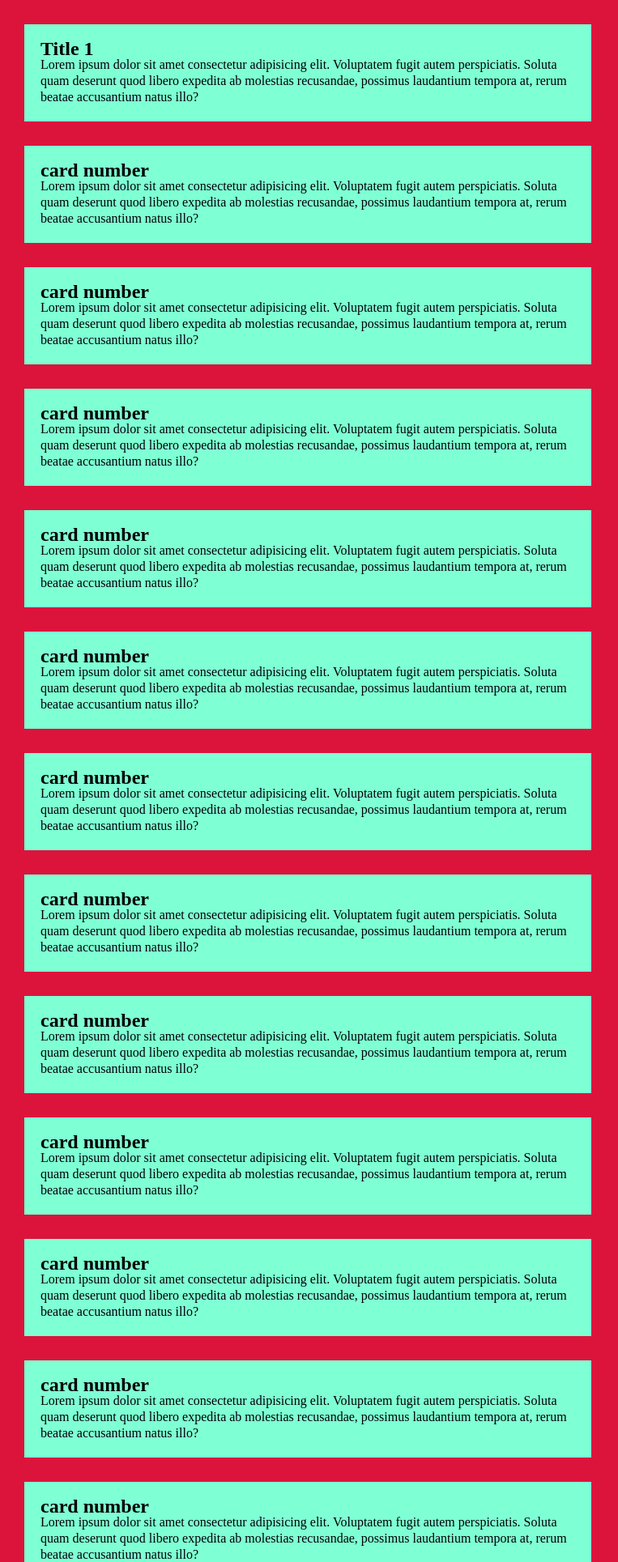
After one commit to avneeshlingwal9/project, a Django app: page /page2 in a window 1280 px wide. The commit adds this page. Shown: the top 1929 px of the page at 81% size, without its empty margins (0-763 px from the left). Run offline with Django 5.2, Linux system fonts and the light colour scheme.

Commit message:
Added scroll bar page

```diff
--- /dev/null
+++ b/pages/pages/base/static/base/css/scr.css
@@ -0,0 +1,26 @@
+*{
+    margin: 0;
+    padding: 0;
+    box-sizing: border-box;
+}
+body{
+    background-color: crimson;
+}
+.card{
+    width: 700px;
+    background-color: aquamarine;
+    padding: 20px;
+    margin: 30px;
+    line-height: 20px;
+}
+/* For selecting the scrollbar*/
+::-webkit-scrollbar{
+    background-color: white;
+    width: 10px;
+/* For selecting thumb of scroll bar*/
+}
+::-webkit-scrollbar-thumb{
+    background: linear-gradient(red,blue);
+    border-radius: 100px;
+
+}
--- a/pages/pages/base/templates/base/loading_animation.html
+++ b/pages/pages/base/templates/base/loading_animation.html
@@ -18,5 +18,6 @@
 
         </div>
     </div>
+    <a href= {% url "scroll_bar" %} >  Check out for next one </a>
 </body>
 </html>
--- /dev/null
+++ b/pages/pages/base/templates/base/scroll_bar.html
@@ -0,0 +1,96 @@
+{% load static %}
+<!DOCTYPE html>
+<html lang="en">
+<head>
+    <meta charset="UTF-8">
+    <meta name="viewport" content="width=device-width, initial-scale=1.0">
+    <link rel="stylesheet" href="{%static 'base/css/scr.css' %}">
+    <title>Document</title>
+</head>
+<!--     section>(.card>h2.title+p)*20 -->
+<body>
+    <section>
+        <div class="card">
+            <h2 class="title">Title 1</h2>
+            <p>Lorem ipsum dolor sit amet consectetur adipisicing elit. Voluptatem fugit autem perspiciatis. Soluta quam deserunt quod libero expedita ab molestias recusandae, possimus laudantium tempora at, rerum beatae accusantium natus illo?</p>
+        </div>
+        <div class="card">
+            <h2 class="title"> card number</h2>
+            <p>Lorem ipsum dolor sit amet consectetur adipisicing elit. Voluptatem fugit autem perspiciatis. Soluta quam deserunt quod libero expedita ab molestias recusandae, possimus laudantium tempora at, rerum beatae accusantium natus illo?</p>
+        </div>
+        <div class="card">
+            <h2 class="title"> card number</h2>
+            <p>Lorem ipsum dolor sit amet consectetur adipisicing elit. Voluptatem fugit autem perspiciatis. Soluta quam deserunt quod libero expedita ab molestias recusandae, possimus laudantium tempora at, rerum beatae accusantium natus illo?</p>
+        </div>
+        <div class="card">
+            <h2 class="title"> card number</h2>
+            <p>Lorem ipsum dolor sit amet consectetur adipisicing elit. Voluptatem fugit autem perspiciatis. Soluta quam deserunt quod libero expedita ab molestias recusandae, possimus laudantium tempora at, rerum beatae accusantium natus illo?</p>
+        </div>
+        <div class="card">
+            <h2 class="title"> card number</h2>
+            <p>Lorem ipsum dolor sit amet consectetur adipisicing elit. Voluptatem fugit autem perspiciatis. Soluta quam deserunt quod libero expedita ab molestias recusandae, possimus laudantium tempora at, rerum beatae accusantium natus illo?</p>
+        </div>
+        <div class="card">
+            <h2 class="title"> card number</h2>
+            <p>Lorem ipsum dolor sit amet consectetur adipisicing elit. Voluptatem fugit autem perspiciatis. Soluta quam deserunt quod libero expedita ab molestias recusandae, possimus laudantium tempora at, rerum beatae accusantium natus illo?</p>
+        </div>
+        <div class="card">
+            <h2 class="title"> card number</h2>
+            <p>Lorem ipsum dolor sit amet consectetur adipisicing elit. Voluptatem fugit autem perspiciatis. Soluta quam deserunt quod libero expedita ab molestias recusandae, possimus laudantium tempora at, rerum beatae accusantium natus illo?</p>
+        </div>
+        <div class="card">
+            <h2 class="title"> card number</h2>
+            <p>Lorem ipsum dolor sit amet consectetur adipisicing elit. Voluptatem fugit autem perspiciatis. Soluta quam deserunt quod libero expedita ab molestias recusandae, possimus laudantium tempora at, rerum beatae accusantium natus illo?</p>
+        </div>
+        <div class="card">
+            <h2 class="title"> card number</h2>
+            <p>Lorem ipsum dolor sit amet consectetur adipisicing elit. Voluptatem fugit autem perspiciatis. Soluta quam deserunt quod libero expedita ab molestias recusandae, possimus laudantium tempora at, rerum beatae accusantium natus illo?</p>
+        </div>
+        <div class="card">
+            <h2 class="title"> card number</h2>
+            <p>Lorem ipsum dolor sit amet consectetur adipisicing elit. Voluptatem fugit autem perspiciatis. Soluta quam deserunt quod libero expedita ab molestias recusandae, possimus laudantium tempora at, rerum beatae accusantium natus illo?</p>
+        </div>
+        <div class="card">
+            <h2 class="title"> card number</h2>
+            <p>Lorem ipsum dolor sit amet consectetur adipisicing elit. Voluptatem fugit autem perspiciatis. Soluta quam deserunt quod libero expedita ab molestias recusandae, possimus laudantium tempora at, rerum beatae accusantium natus illo?</p>
+        </div>
+        <div class="card">
+            <h2 class="title"> card number</h2>
+            <p>Lorem ipsum dolor sit amet consectetur adipisicing elit. Voluptatem fugit autem perspiciatis. Soluta quam deserunt quod libero expedita ab molestias recusandae, possimus laudantium tempora at, rerum beatae accusantium natus illo?</p>
+        </div>
+        <div class="card">
+            <h2 class="title"> card number</h2>
+            <p>Lorem ipsum dolor sit amet consectetur adipisicing elit. Voluptatem fugit autem perspiciatis. Soluta quam deserunt quod libero expedita ab molestias recusandae, possimus laudantium tempora at, rerum beatae accusantium natus illo?</p>
+        </div>
+        <div class="card">
+            <h2 class="title"> card number</h2>
+            <p>Lorem ipsum dolor sit amet consectetur adipisicing elit. Voluptatem fugit autem perspiciatis. Soluta quam deserunt quod libero expedita ab molestias recusandae, possimus laudantium tempora at, rerum beatae accusantium natus illo?</p>
+        </div>
+        <div class="card">
+            <h2 class="title"> card number</h2>
+            <p>Lorem ipsum dolor sit amet consectetur adipisicing elit. Voluptatem fugit autem perspiciatis. Soluta quam deserunt quod libero expedita ab molestias recusandae, possimus laudantium tempora at, rerum beatae accusantium natus illo?</p>
+        </div>
+        <div class="card">
+            <h2 class="title"> card number</h2>
+            <p>Lorem ipsum dolor sit amet consectetur adipisicing elit. Voluptatem fugit autem perspiciatis. Soluta quam deserunt quod libero expedita ab molestias recusandae, possimus laudantium tempora at, rerum beatae accusantium natus illo?</p>
+        </div>
+        <div class="card">
+            <h2 class="title"> card number</h2>
+            <p>Lorem ipsum dolor sit amet consectetur adipisicing elit. Voluptatem fugit autem perspiciatis. Soluta quam deserunt quod libero expedita ab molestias recusandae, possimus laudantium tempora at, rerum beatae accusantium natus illo?</p>
+        </div>
+        <div class="card">
+            <h2 class="title"> card number</h2>
+            <p>Lorem ipsum dolor sit amet consectetur adipisicing elit. Voluptatem fugit autem perspiciatis. Soluta quam deserunt quod libero expedita ab molestias recusandae, possimus laudantium tempora at, rerum beatae accusantium natus illo?</p>
+        </div>
+        <div class="card">
+            <h2 class="title"> card number</h2>
+            <p>Lorem ipsum dolor sit amet consectetur adipisicing elit. Voluptatem fugit autem perspiciatis. Soluta quam deserunt quod libero expedita ab molestias recusandae, possimus laudantium tempora at, rerum beatae accusantium natus illo?</p>
+        </div>
+        <div class="card">
+            <h2 class="title"> card number</h2>
+            <p>Lorem ipsum dolor sit amet consectetur adipisicing elit. Voluptatem fugit autem perspiciatis. Soluta quam deserunt quod libero expedita ab molestias recusandae, possimus laudantium tempora at, rerum beatae accusantium natus illo?</p>
+        </div>
+    </section>
+
+</body>
+</html>
--- a/pages/pages/base/urls.py
+++ b/pages/pages/base/urls.py
@@ -3,5 +3,6 @@ from . import views
 
 urlpatterns = [
     path('' , views.video_page , name = "video_page"),
-    path('page1' , views.loading_animation , name = "animation_page")
+    path('page1' , views.loading_animation , name = "animation_page"),
+    path('page2' , views.scroll_bar , name = "scroll_bar")
 ]
--- a/pages/pages/base/views.py
+++ b/pages/pages/base/views.py
@@ -5,3 +5,5 @@ def video_page(request):
     return render(request, 'base/home.html')
 def loading_animation(request):
     return render(request, 'base/loading_animation.html')
+def scroll_bar(request):
+    return render(request , 'base/scroll_bar.html')
```
Also changed, not shown: pages/pages/base/static/base/css/bg.css (+13 -6 lines), pages/pages/base/templates/base/home.html (+3 -6 lines).
